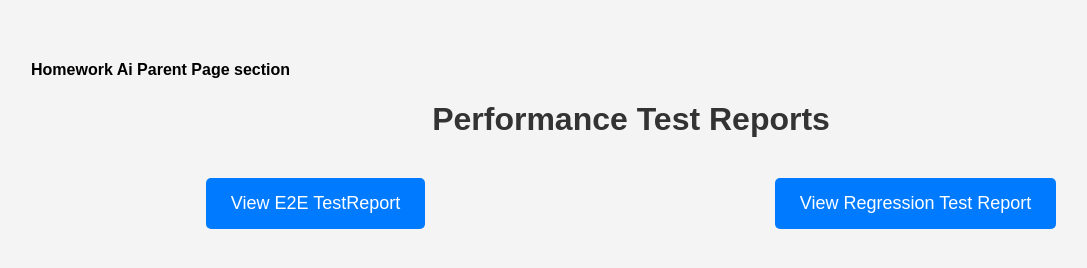
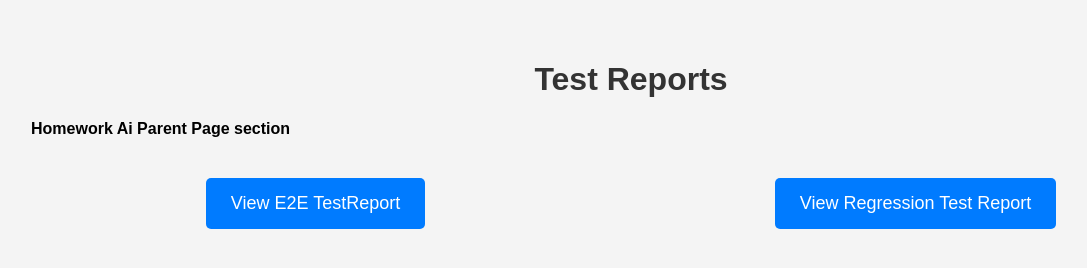
Before and after one commit to justfizah/automated-test-report, a plain HTML site: page index.html in a window 1280 px wide. Shown: the whole page, without its empty margins (9-1096 px from the left). Drawn offline with Linux system fonts and the light colour scheme.

Commit message:
Chore: Update index.html

```diff
--- a/index.html
+++ b/index.html
@@ -4,7 +4,6 @@
     <meta charset="UTF-8">
     <meta name="viewport" content="width=device-width, initial-scale=1.0">
     <title>Test Reports</title>
-    <h4> Homework Ai Parent Page section </h4>
     <style>
         body {
             font-family: Arial, sans-serif;
@@ -36,7 +35,8 @@
     </style>
 </head>
 <body>
-    <h1>Performance Test Reports</h1>
+    <h1> Test Reports</h1>
+    <h4> Homework Ai Parent Page section </h4>
     <div class="report-links">
         <a href="e2e-result.html" target="_blank">View E2E TestReport </a>
         <a href="regression-result.html" target="_blank">View Regression Test Report </a>
```
